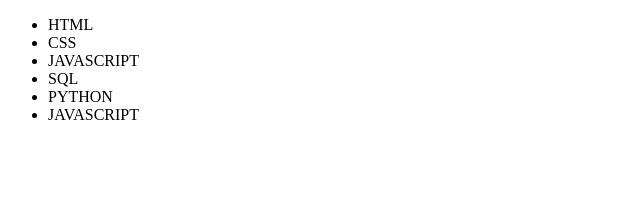
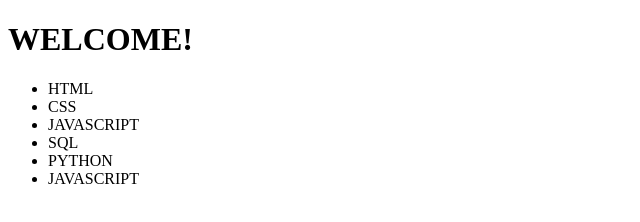
Before and after one commit to doyhosae/web2, a plain HTML site: page index.html in a window 1280 px wide. Shown: the whole page, without its empty margins (0-640 px from the left). Drawn offline with Linux system fonts and the light colour scheme.

Commit message:
두번째 수정
	<h1>WELCOME!</h1>

```diff
--- a/index.html
+++ b/index.html
@@ -5,6 +5,7 @@
 	<title>WEB</title>
 </head>
 <body>
+	<h1>WELCOME!</h1>
 	<ul>
 		<li>HTML</li>
 		<li>CSS</li>
```
